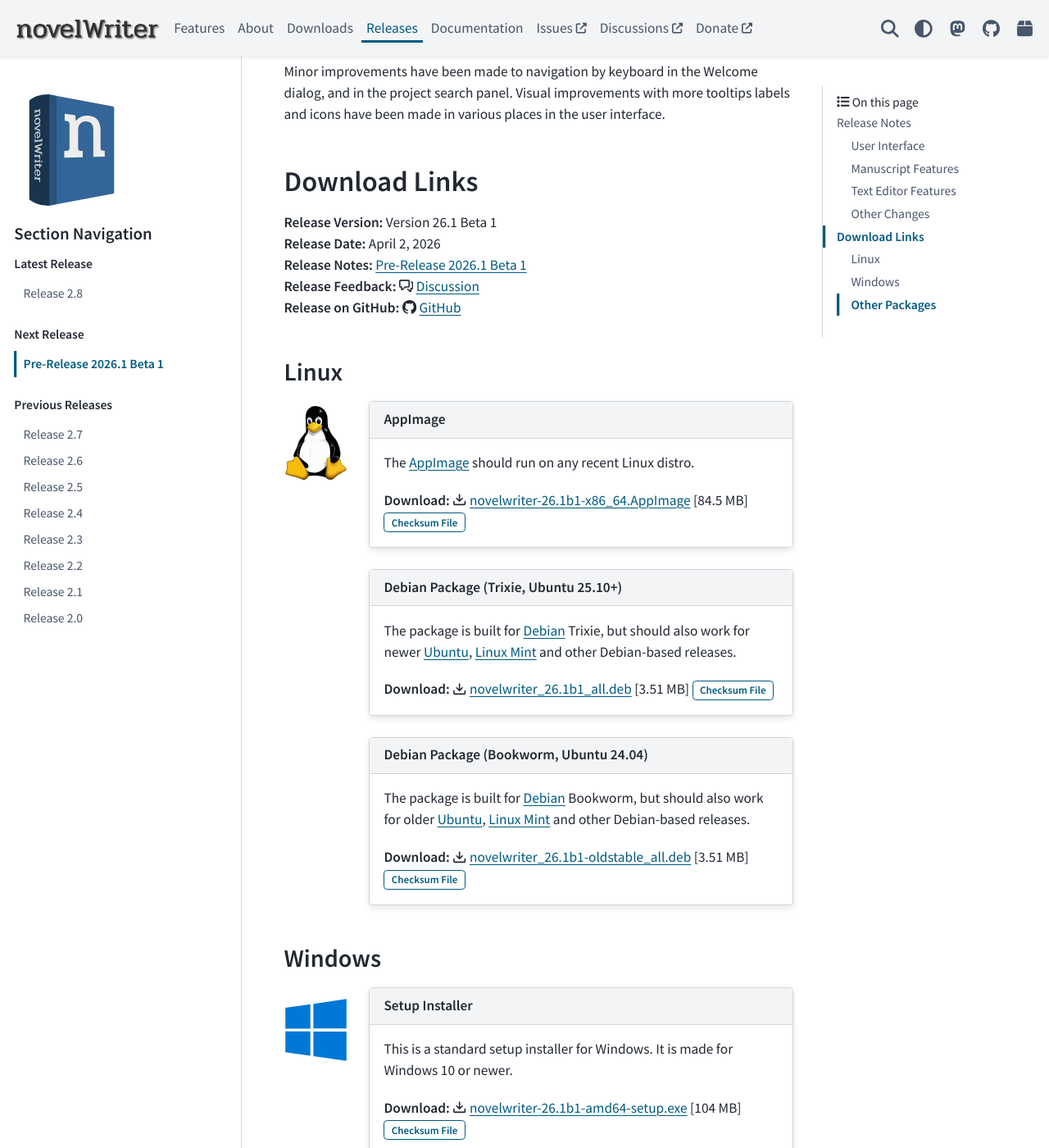
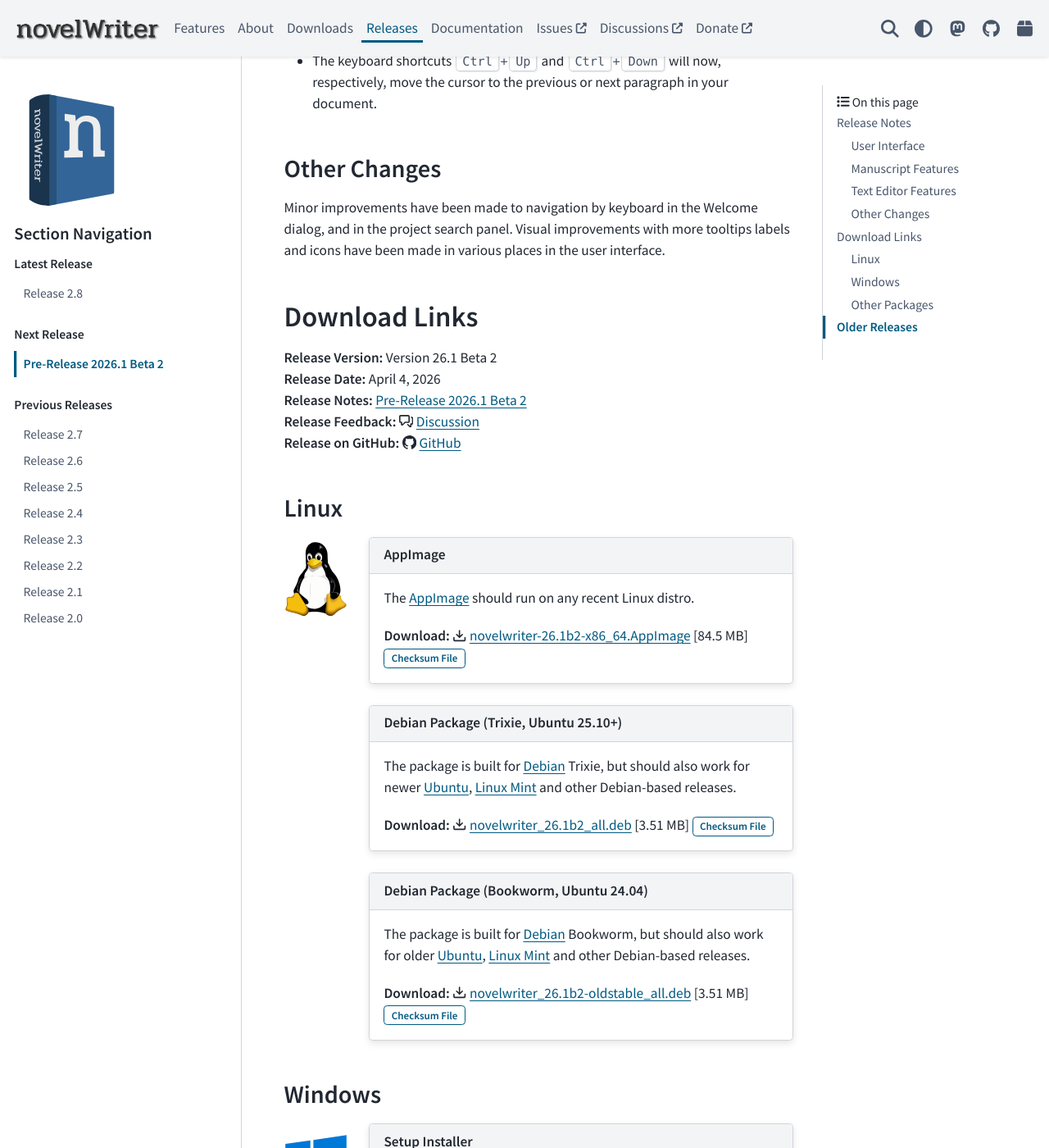
Before and after one commit to vkbo/novelWriter.io, a Sphinx documentation site: the page built from source/releases/release_26_1.rst, in a window 1280 px wide and 1400 px high, scrolled down 1830 px. Shown: the whole window at 82% size. Built offline with Sphinx 7.4.7 and the PyData theme 0.15.4, drawn with Linux system fonts in a browser that asks for light colours; some of the changed text lies outside the part shown.

Commit message:
Release 26.1 Beta 2

```diff
--- a/source/generated/download_pre_release.rst
+++ b/source/generated/download_pre_release.rst
@@ -6,11 +6,11 @@
 .. _SignPath.io: https://about.signpath.io/
 .. _SignPath Foundation: https://signpath.org/
 
-| **Release Version:** Version 26.1 Beta 1
-| **Release Date:** April 2, 2026
+| **Release Version:** Version 26.1 Beta 2
+| **Release Date:** April 4, 2026
 | **Release Notes:** :ref:`main_release_26_1`
-| **Release Feedback:** :octicon:`comment-discussion` `Discussion <https://github.com/vkbo/novelWriter/discussions/2701>`__
-| **Release on GitHub:** :octicon:`mark-github` `GitHub <https://github.com/vkbo/novelWriter/releases/tag/v26.1b1>`__
+| **Release Feedback:** :octicon:`comment-discussion` `Discussion <https://github.com/vkbo/novelWriter/discussions/2708>`__
+| **Release on GitHub:** :octicon:`mark-github` `GitHub <https://github.com/vkbo/novelWriter/releases/tag/v26.1b2>`__
 
 
 Linux
@@ -43,8 +43,8 @@
             ^^^^^^^^^^^^
             The AppImage_ should run on any recent Linux distro.
 
-            **Download:** :octicon:`download` `novelwriter-26.1b1-x86_64.AppImage <https://github.com/vkbo/novelWriter/releases/download/v26.1b1/novelwriter-26.1b1-x86_64.AppImage>`__ [84.5 MB]
-            :bdg-link-primary-line:`Checksum File <https://github.com/vkbo/novelWriter/releases/download/v26.1b1/novelwriter-26.1b1-x86_64.AppImage.sha256>`
+            **Download:** :octicon:`download` `novelwriter-26.1b2-x86_64.AppImage <https://github.com/vkbo/novelWriter/releases/download/v26.1b2/novelwriter-26.1b2-x86_64.AppImage>`__ [84.5 MB]
+            :bdg-link-primary-line:`Checksum File <https://github.com/vkbo/novelWriter/releases/download/v26.1b2/novelwriter-26.1b2-x86_64.AppImage.sha256>`
 
          .. grid-item-card::
             :class-header: nw-sd-os-card-header
@@ -53,8 +53,8 @@
             ^^^^^^^^^^^^^^^^^^^^^^^^^^^^^^^^^^^^^^^^^^
             The package is built for Debian_ Trixie, but should also work for newer Ubuntu_, `Linux Mint`_ and other Debian-based releases.
 
-            **Download:** :octicon:`download` `novelwriter_26.1b1_all.deb <https://github.com/vkbo/novelWriter/releases/download/v26.1b1/novelwriter_26.1b1_all.deb>`__ [3.51 MB]
-            :bdg-link-primary-line:`Checksum File <https://github.com/vkbo/novelWriter/releases/download/v26.1b1/novelwriter_26.1b1_all.deb.sha256>`
+            **Download:** :octicon:`download` `novelwriter_26.1b2_all.deb <https://github.com/vkbo/novelWriter/releases/download/v26.1b2/novelwriter_26.1b2_all.deb>`__ [3.51 MB]
+            :bdg-link-primary-line:`Checksum File <https://github.com/vkbo/novelWriter/releases/download/v26.1b2/novelwriter_26.1b2_all.deb.sha256>`
 
          .. grid-item-card::
             :class-header: nw-sd-os-card-header
@@ -63,8 +63,8 @@
             ^^^^^^^^^^^^^^^^^^^^^^^^^^^^^^^^^^^^^^^^^^^
             The package is built for Debian_ Bookworm, but should also work for older Ubuntu_, `Linux Mint`_ and other Debian-based releases.
 
-            **Download:** :octicon:`download` `novelwriter_26.1b1-oldstable_all.deb <https://github.com/vkbo/novelWriter/releases/download/v26.1b1/novelwriter_26.1b1-oldstable_all.deb>`__ [3.51 MB]
-            :bdg-link-primary-line:`Checksum File <https://github.com/vkbo/novelWriter/releases/download/v26.1b1/novelwriter_26.1b1-oldstable_all.deb.sha256>`
+            **Download:** :octicon:`download` `novelwriter_26.1b2-oldstable_all.deb <https://github.com/vkbo/novelWriter/releases/download/v26.1b2/novelwriter_26.1b2-oldstable_all.deb>`__ [3.51 MB]
+            :bdg-link-primary-line:`Checksum File <https://github.com/vkbo/novelWriter/releases/download/v26.1b2/novelwriter_26.1b2-oldstable_all.deb.sha256>`
 
 
 Windows
@@ -97,8 +97,8 @@
             ^^^^^^^^^^^^^^^^^^^
             This is a standard setup installer for Windows. It is made for Windows 10 or newer.
 
-            **Download:** :octicon:`download` `novelwriter-26.1b1-amd64-setup.exe <https://github.com/vkbo/novelWriter/releases/download/v26.1b1/novelwriter-26.1b1-amd64-setup.exe>`__ [104 MB]
-            :bdg-link-primary-line:`Checksum File <https://github.com/vkbo/novelWriter/releases/download/v26.1b1/novelwriter-26.1b1-amd64-setup.exe.sha256>`
+            **Download:** :octicon:`download` `novelwriter-26.1b2-amd64-setup.exe <https://github.com/vkbo/novelWriter/releases/download/v26.1b2/novelwriter-26.1b2-amd64-setup.exe>`__ [104 MB]
+            :bdg-link-primary-line:`Checksum File <https://github.com/vkbo/novelWriter/releases/download/v26.1b2/novelwriter-26.1b2-amd64-setup.exe.sha256>`
 
             Free code signing is provided by `SignPath.io`_, certificate by `SignPath Foundation`_.
 
@@ -134,8 +134,8 @@
 
             The Wheel package can be installed with ``pip install <file_path>``.
 
-            **Download:** :octicon:`download` `novelwriter-26.1b1-py3-none-any.whl <https://github.com/vkbo/novelWriter/releases/download/v26.1b1/novelwriter-26.1b1-py3-none-any.whl>`__ [5.67 MB]
-            :bdg-link-primary-line:`Checksum File <https://github.com/vkbo/novelWriter/releases/download/v26.1b1/novelwriter-26.1b1-py3-none-any.whl.sha256>`
+            **Download:** :octicon:`download` `novelwriter-26.1b2-py3-none-any.whl <https://github.com/vkbo/novelWriter/releases/download/v26.1b2/novelwriter-26.1b2-py3-none-any.whl>`__ [5.67 MB]
+            :bdg-link-primary-line:`Checksum File <https://github.com/vkbo/novelWriter/releases/download/v26.1b2/novelwriter-26.1b2-py3-none-any.whl.sha256>`
 
          .. grid-item-card::
             :class-header: nw-sd-os-card-header
@@ -145,8 +145,8 @@
 
             The source code packages are archived files of the entire source code.
 
-            | **Download:** :octicon:`download` `novelWriter-26.1b1.zip <https://api.github.com/repos/vkbo/novelWriter/zipball/v26.1b1>`__
-            | **Download:** :octicon:`download` `novelWriter-26.1b1.tar.gz <https://api.github.com/repos/vkbo/novelWriter/tarball/v26.1b1>`__
+            | **Download:** :octicon:`download` `novelWriter-26.1b2.zip <https://api.github.com/repos/vkbo/novelWriter/zipball/v26.1b2>`__
+            | **Download:** :octicon:`download` `novelWriter-26.1b2.tar.gz <https://api.github.com/repos/vkbo/novelWriter/tarball/v26.1b2>`__
 
             See also the `novelWriter Repository`_.
 
--- a/source/releases/release_26_1.rst
+++ b/source/releases/release_26_1.rst
@@ -1,10 +1,10 @@
 .. _main_release_26_1:
 
 *************************
-Pre-Release 2026.1 Beta 1
+Pre-Release 2026.1 Beta 2
 *************************
 
-| **Release Date:** Not yet releases
+| **Release Date:** April 4, 2026
 
 
 Release Notes
@@ -16,6 +16,12 @@
    using this version on live writing projects, and make sure you take frequent backups.
 
    You can follow the development progress on the `26.1 RC 1 Milestone <https://github.com/vkbo/novelWriter/milestone/110>`__.
+
+.. note::
+
+   2026.1 Beta 1 had some issues when running on older Linux versions as it was requiring a newer version of a core
+   library. This has been fixed in the Beta 2 release.
+
 
 From this release, novelWriter switches to using the year as the main release version number, starting with 2026.1.
 
@@ -70,3 +76,11 @@
 ==============
 
 .. include:: ../generated/download_pre_release.rst
+
+
+Older Releases
+==============
+
+Past release packages are available for download on `GitHub <https://github.com/vkbo/novelWriter/releases>`__.
+
+| :octicon:`mark-github` `Download Release 26.1 Beta 1 <https://github.com/vkbo/novelWriter/releases/tag/v26.1b1>`__
```
Also changed, not shown: source/generated/checksum_pre_release.rst (+6 -6 lines).
